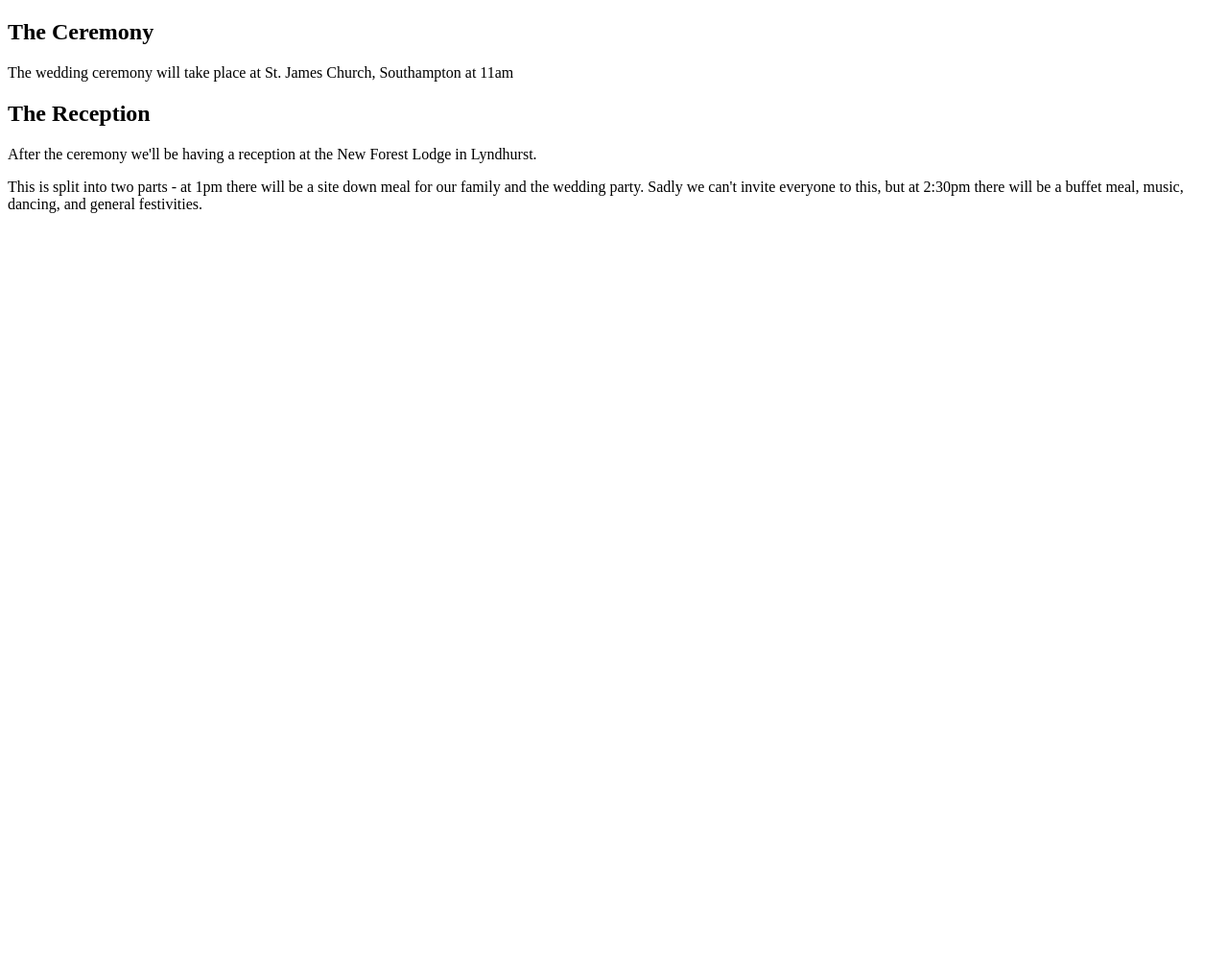
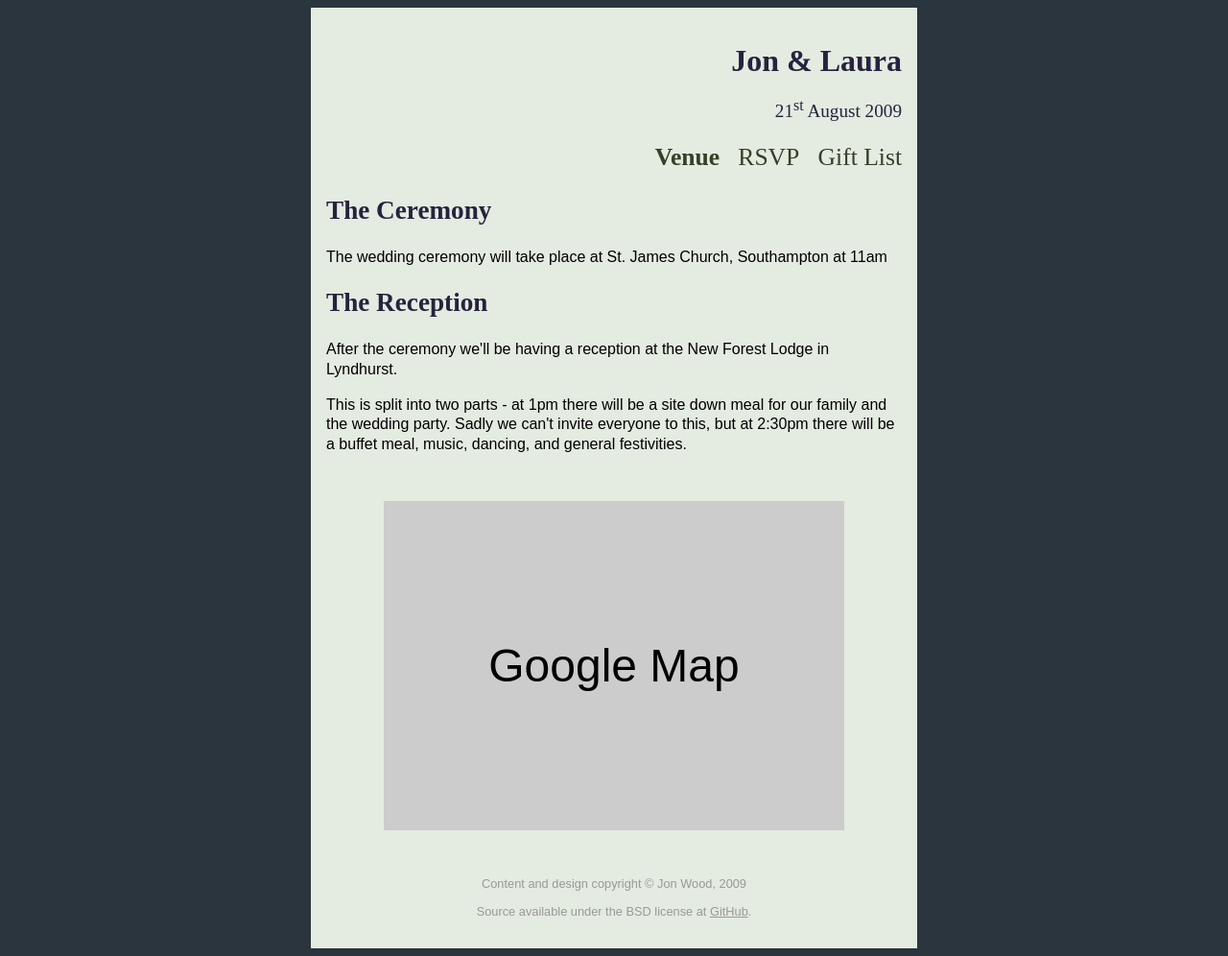
Before and after one commit to jellybob/wedding, a Django app: template templates/home/index.html in a window 1280 px wide. Shown: the whole page at 96% size. Before the commit the page ends 222 px from the top, so only its background shows below. Run offline with Django 3.2, Linux system fonts and the light colour scheme; the template is opened without the code that fills it, so the values that code supplies are empty; some libraries are stand-ins or nearby versions.

Commit message:
The home page has some design

```diff
--- a/media/styles/main.css
+++ b/media/styles/main.css
@@ -0,0 +1,101 @@
+html, body {
+    background-color: #2a353e;
+    font-family: sans-serif;
+}
+
+div#container {
+    background-color: #e4ebe0;
+    width: 600px;
+    margin-left: auto;
+    margin-right: auto;
+    padding: 1em;
+}
+
+/** Header */
+div#header {
+    text-align: right;
+}
+
+h1, h2, h3, h4, h5, h6, p#date {
+    font-family: "Baskerville", serif;
+    color: #25233e;
+}
+
+h1 {
+    font-size: 2em;
+    font-weight: bold;
+}
+
+p#date {
+    font-size: 1.2em;
+    margin-top: -0.3em;
+}
+
+ul#navigation {
+    font-family: "Baskerville", serif;
+    font-size: 1.6em;
+    margin-top: 0.5em;
+    margin-bottom: 1em;
+}
+
+ul#navigation li {
+    display: inline;
+    margin-left: 0.5em;
+    color: #363f27;
+}
+
+ul#navigation li a {
+    text-decoration: none;
+    color: inherit;
+}
+/* End Header */
+
+/** Menu IDs */
+body#venue li#navigation-venue,
+body#rsvp li#navigation-rsvp,
+body#gift-list li#navigation-gift-list {
+    font-weight: bold;
+}
+
+/** Content */
+h2 {
+    font-size: 1.7em;
+    font-weight: bold;
+    margin-top: 0.8em;
+}
+
+p {
+    margin-top: 0.5em;
+    line-height: 1.3em;
+}
+
+/** Footer */
+div#footer {
+    text-align: center;
+    font-size: 0.8em;
+    margin-top: 1em;
+    color: #999;
+}
+
+div#footer p {
+    margin-top: 0.5em;
+}
+
+div#footer a {
+    color: #999;
+}
+/* End Footer */
+
+/** Home page */
+div#map {
+    margin-left: auto;
+    margin-right: auto;
+    background-color: #ccc;
+    font-size: 3em;
+    text-align: center;
+    padding-top: 3em;
+    padding-bottom: 3em;
+    width: 80%;
+    margin-top: 1em;
+    margin-bottom: 1em;
+}
--- a/settings.py
+++ b/settings.py
@@ -78,3 +78,5 @@ INSTALLED_APPS = (
     'django.contrib.sessions',
     'wedding.home',
 )
+
+GOOGLE_API_KEY = 'ABQIAAAAFGHbizpn9jfT8F79BhK2CRQCULP4XOMyhPd8d_NrQQEO8sT8XBQKq06gRh92oxrursf1xWWQVOG0pg'
--- a/templates/base.html
+++ b/templates/base.html
@@ -7,14 +7,34 @@
 	<link rel="stylesheet" type="text/css" href="http://yui.yahooapis.com/3.0.0pr2/build/cssreset/reset-min.css">
 	<link rel="stylesheet" href="/site_media/styles/main.css" type="text/css" media="screen" charset="utf-8">
 
-	<script src="http://www.google.com/jsapi"></script>
+	<script src="http://www.google.com/jsapi?key={{ settings.GOOGLE_API_KEY }}"></script>
 	<script>google.load("jquery", "1.3.2");</script>
+	{% block head %}{% endblock %}
 
 	<title>Jon &amp; Laura's Wedding | {% block title %}Untitled Page{% endblock %}</title>
 </head>
 
-<body>
-	{% block content %}
-	{% endblock %}
+<body id="{% block selected %}{% endblock %}">
+	<div id="container">
+		<div id="header">
+			<h1>Jon &amp; Laura</h1>
+			<p id="date">21<sup>st</sup> August 2009</p>
+			<ul id="navigation">
+				<li id="navigation-venue"><a href="#">Venue</a></li>
+				<li id="navigation-rsvp"><a href="#">RSVP</a></li>
+				<li id="navigation-gift-list"><a href="#">Gift List</a></li>
+			</ul>
+		</div>
+
+		<div id="content">
+			{% block content %}
+			{% endblock %}
+		</div>
+
+		<div id="footer">
+			<p>Content and design copyright &copy; Jon Wood, 2009</p>
+			<p>Source available under the BSD license at <a href="http://github.com/jellybob/wedding/">GitHub</a>.</p>
+		</div>
+	</div>
 </body>
 </html>
--- a/templates/home/index.html
+++ b/templates/home/index.html
@@ -1,6 +1,10 @@
 {% extends "base.html" %}
 
 {% block title %}Home{% endblock %}
+{% block selected %}venue{% endblock %}
+{% block head %}
+
+{% endblock %}
 
 {% block content %}
 	<h2>The Ceremony</h2>
@@ -11,4 +15,8 @@
 	<p>This is split into two parts - at 1pm there will be a site down meal for our family and
 	   the wedding party. Sadly we can't invite everyone to this, but at 2:30pm there will be a
 	   buffet meal, music, dancing, and general festivities.</p>
+
+	<div id="map">
+		Google Map
+	</div>
 {% endblock %}
```
